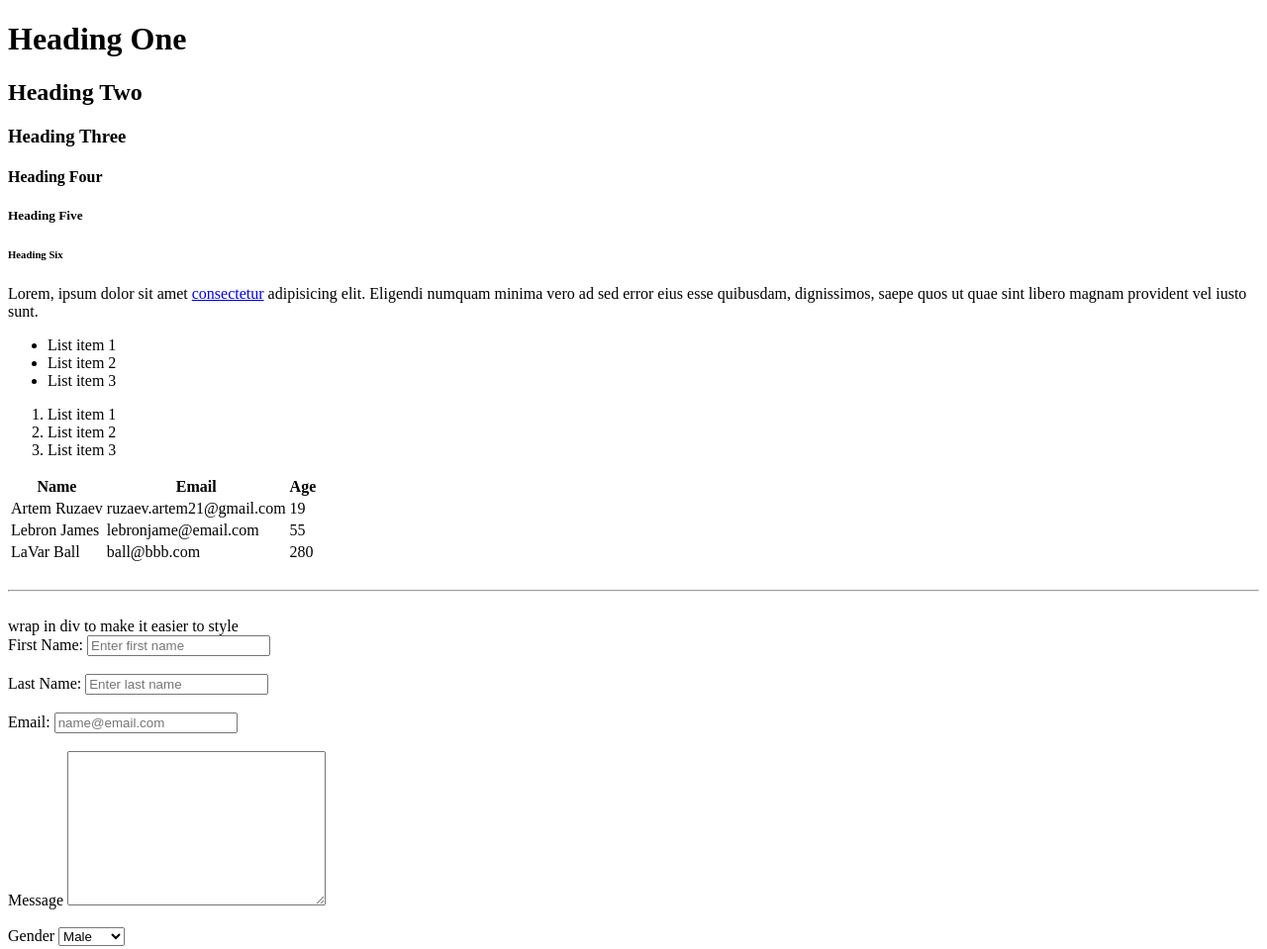
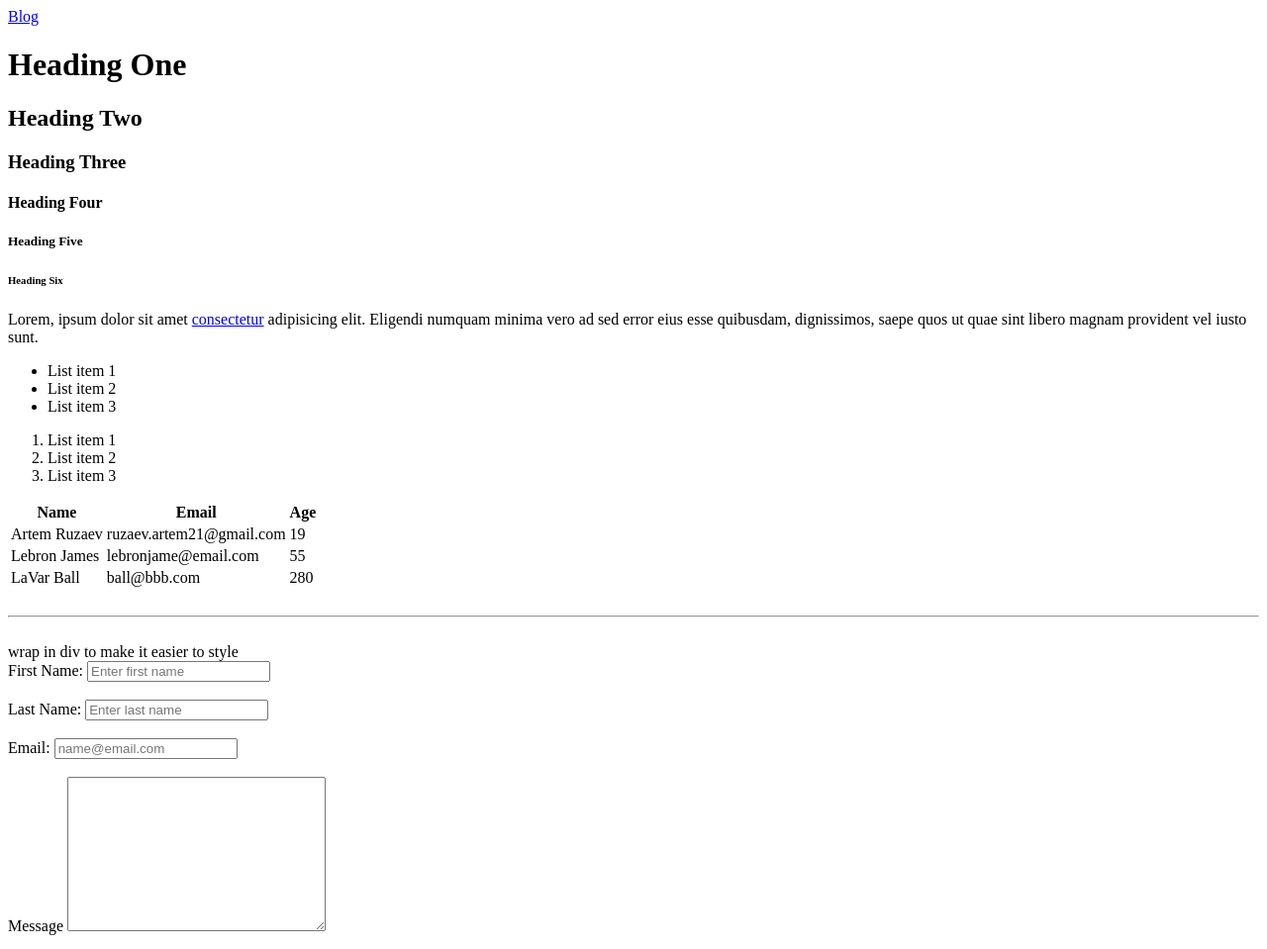
Before and after one commit to aruzaev/playingWithWeb, a plain HTML site: page html/index.html in a window 1280 px wide. Shown: the top 959 px of the page at 99% size. Drawn offline with Linux system fonts and the light colour scheme.

Commit message:
adds block.html

```diff
--- a/html/index.html
+++ b/html/index.html
@@ -4,6 +4,7 @@
         <title>HTML Cheat Sheet</title>
     </head>
     <body>
+        <a href="blog.html">Blog</a>
         <!-- Headings -->
         <h1>Heading One</h1>
         <h2>Heading Two</h2>
```
